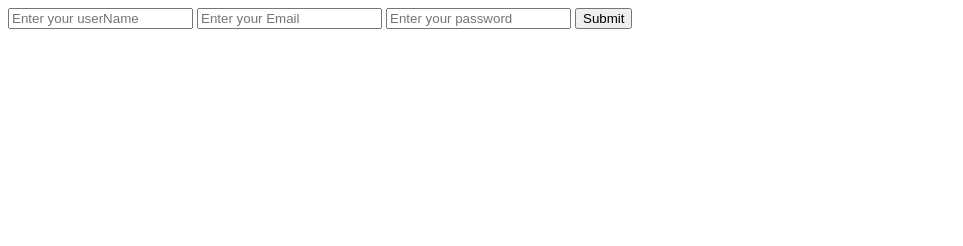
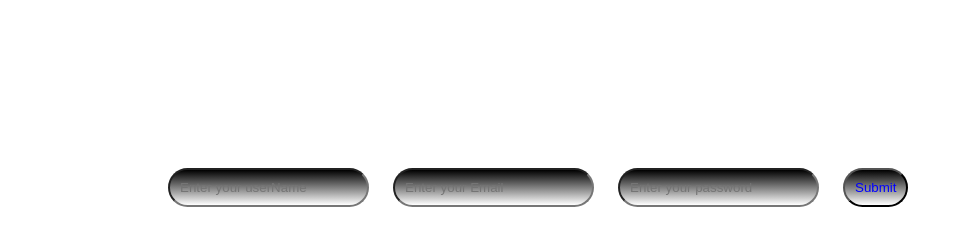
Before and after one commit to Bhavy0309/new-html-js-pages, a plain HTML site: page login.html in a window 1280 px wide. Shown: the whole page, without its empty margins (0-963 px from the left). Drawn offline with Linux system fonts and the light colour scheme.

Commit message:
third commit

```diff
--- /dev/null
+++ b/css/style.css
@@ -0,0 +1,63 @@
+#username {
+    color: blue;
+    background: linear-gradient(black, white);
+    padding: 10px;
+    margin: 10px;
+}
+
+#password {
+    color: blue;
+    background: linear-gradient(black, white);
+    padding: 10px;
+    margin: 10px;
+}
+
+#email {
+    color: blue;
+    background: linear-gradient(black, white);
+    padding: 10px;
+    margin: 10px;
+}
+
+#submitbn {
+    color: blue;
+    background: linear-gradient(black, white);
+    padding: 10px;
+    margin: 10px;
+}
+
+/* login.html */
+
+
+#username {
+    color: blue;
+    background: linear-gradient(black, white);
+    padding: 10px;
+    margin: 10px;
+}
+
+#password {
+    color: blue;
+    background: linear-gradient(black, white);
+    padding: 10px;
+    margin: 10px;
+}
+
+#email {
+    color: blue;
+    background: linear-gradient(black, white);
+    padding: 10px;
+    margin: 10px;
+}
+
+#submitbtn {
+    color: blue;
+    background: linear-gradient(black, white);
+    padding: 10px;
+    margin: 10px;
+}
+*{
+    background: linear-gradient(seagreen);
+    padding: 50px;
+    border-radius: 50px;
+}
--- a/login.html
+++ b/login.html
@@ -4,12 +4,13 @@
     <meta charset="UTF-8">
     <meta name="viewport" content="width=device-width, initial-scale=1.0">
     <title>login</title>
+    <link rel="stylesheet" href="css/style.css">
 </head>
 <body>
     <form action="">
-        <input type="text" placeholder="Enter your userName">
-        <input type="email" placeholder="Enter your Email">
-        <input type="password" name="" id="" placeholder="Enter your password">
+        <input type="text" placeholder="Enter your userName" id="username">
+        <input type="email" placeholder="Enter your Email" id="email">
+        <input type="password" name=""  placeholder="Enter your password" id="password">
         <button id="submitbtn">Submit</button>
     </form>
     <script src="login.js"></script>
```
Also changed, not shown: contact.html (+1 -0 lines), index.html (+1 -0 lines).
